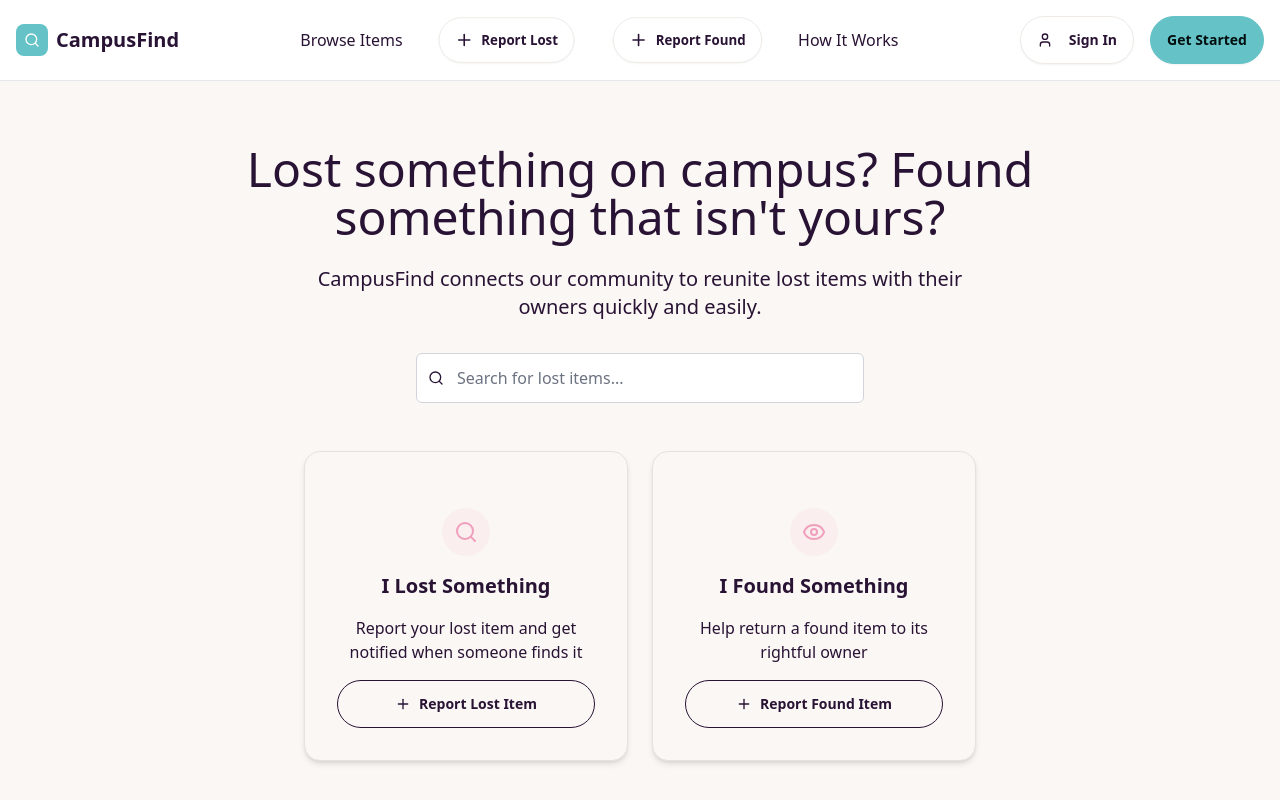
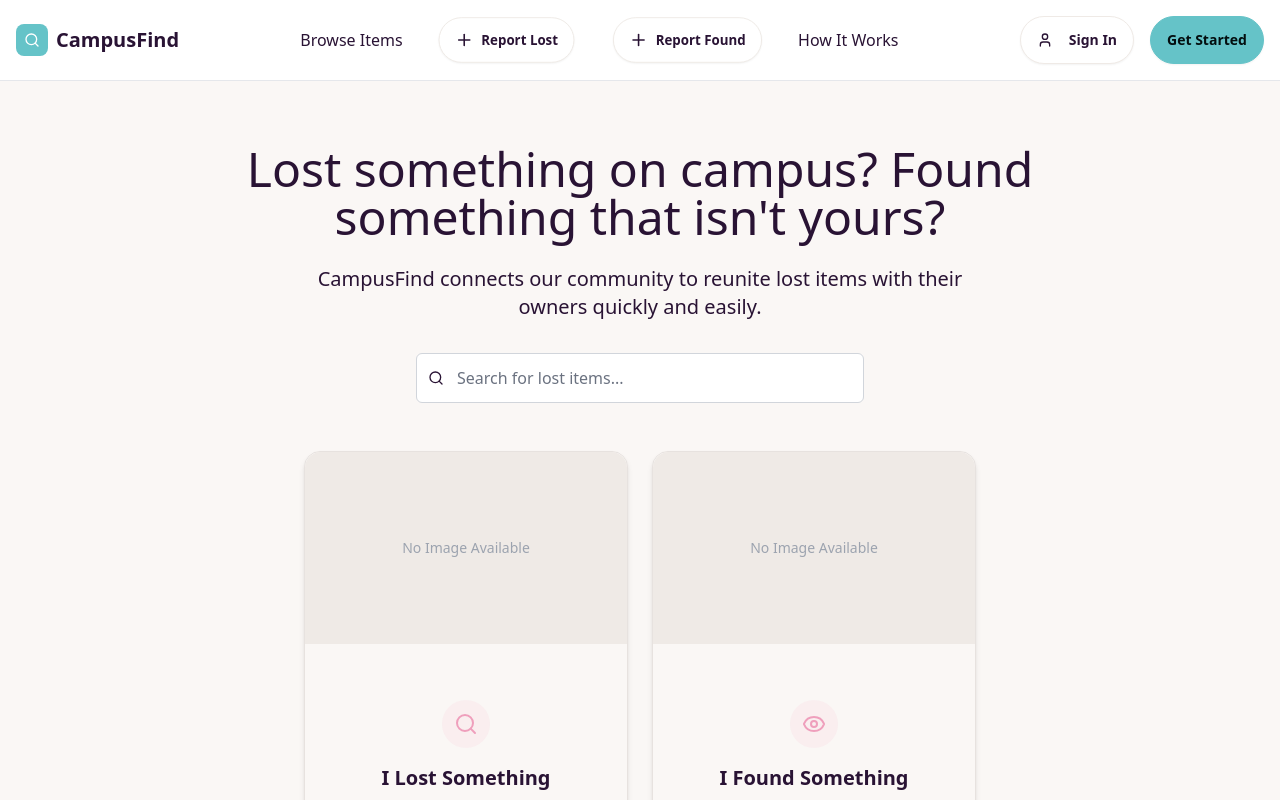
Before and after one commit to Aishwaryaadla/campusfind, a React (Vite) app in the folder client/: page / in a window 1280 px wide. Shown: the top 800 px of the page. Built offline with nearby package versions, Linux system fonts and the light colour scheme.

Commit message:
updated browseitems page

```diff
--- a/client/src/components/ui/Card.jsx
+++ b/client/src/components/ui/Card.jsx
@@ -4,11 +4,14 @@ import React from 'react';
 const Card = ({ title, description, image, children }) => {
   return (
     <div className="card h-full bg-base-100 shadow-md border border-base-300 transition duration-300 ease-in-out hover:shadow-xl cursor-pointer flex flex-col">
-      {image && (
-        <figure>
+      <figure className="h-48 w-full bg-base-200 flex items-center justify-center">
+        {image ? (
           <img src={image} alt={title} className="object-cover h-48 w-full" />
-        </figure>
-      )}
+        ) : (
+          <span className="text-sm text-gray-400">No Image Available</span>
+          )}
+      </figure>
+
       <div className="card-body flex flex-col justify-between flex-grow">
         <div>
           <h2 className="card-title">{title}</h2>
--- a/client/src/pages/BrowseItemsPage.jsx
+++ b/client/src/pages/BrowseItemsPage.jsx
@@ -210,7 +210,7 @@ const BrowseItems = () => {
                 key={item._id}
                 title={item.name}
                 description={item.description}
-                image={`http://localhost:4000${item.imageUrl}`}
+                image={item.imageUrl ? `http://localhost:4000${item.imageUrl}` : null}
               >
                 <div
                   className={`badge ${
```
Also changed, not shown: 2 other files (tests, documents, lock files or other folders).
